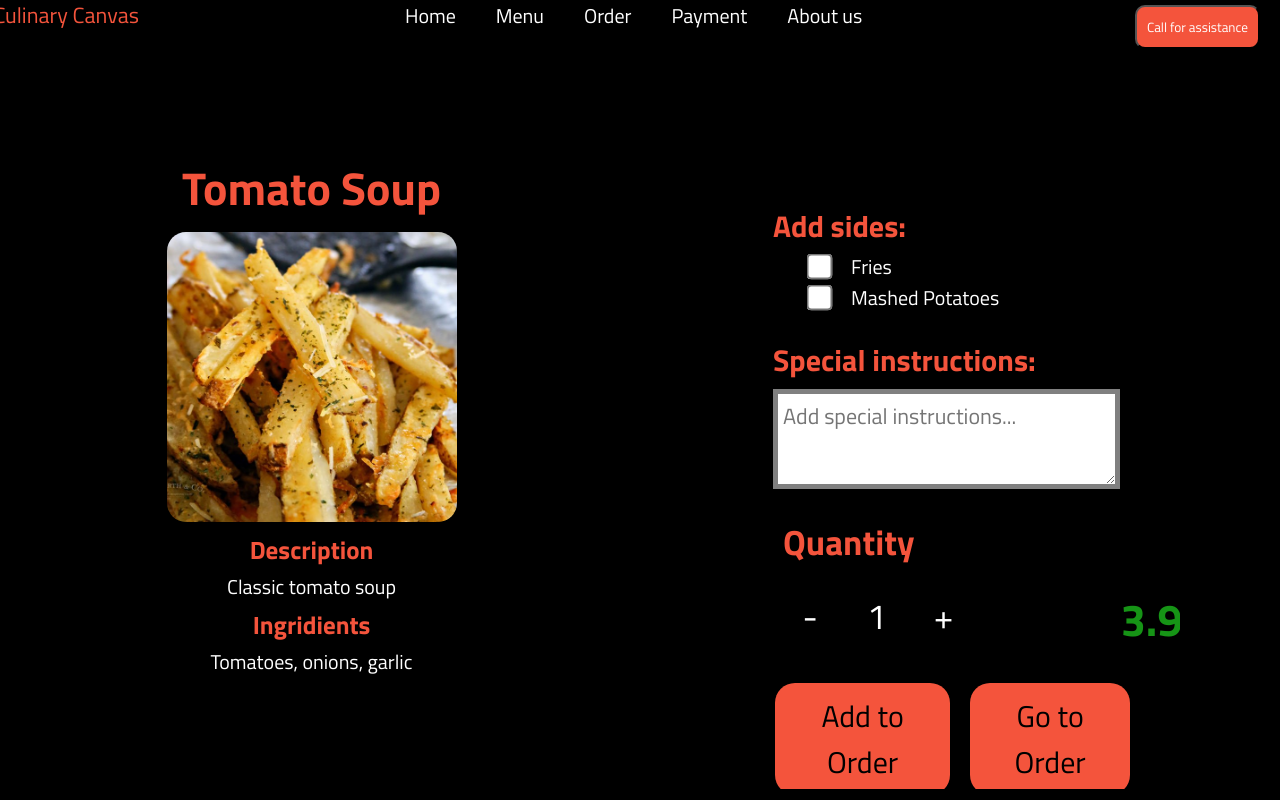
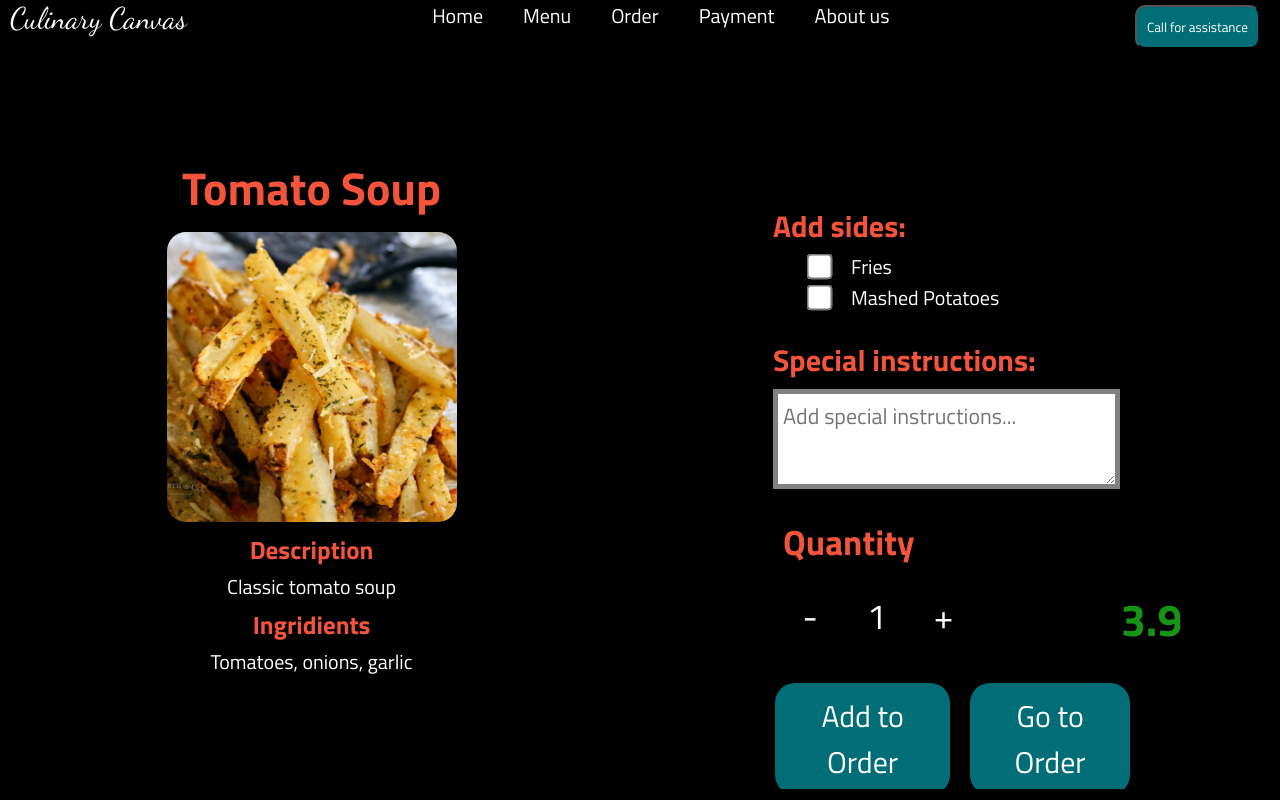
Before and after one commit to shahzill/CPSC481Project, a React (Create React App) app in the folder project/: page /ItemDetail/1 in a window 1280 px wide. Built offline with nearby package versions, Linux system fonts and the light colour scheme.

Commit message:
Css changes

```diff
--- a/project/src/Components/Navbar.js
+++ b/project/src/Components/Navbar.js
@@ -26,7 +26,8 @@ function Navbar() {
 
 	return (
 		<header className="header">
-			<Link className="link" smooth to="/#" >Culinary Canvas</Link>
+			<Link className="link dancingScript" smooth to="/#" style={{ marginLeft: '10px' }}>Culinary Canvas</Link>
+
 			<nav ref={navRef}>
                 <div className="links">
                     <Link className="link" smooth to="/" >Home</Link>
--- a/project/src/Pages/Home.js
+++ b/project/src/Pages/Home.js
@@ -8,8 +8,8 @@ import videoBG from "../Videos/HomePageVideo.mp4";
 function HomePage() {
     return (
         <>
-             {/* <video className="Video" src={videoBG} autoPlay muted loop playsInline/>  */}
-             <div className="black-background">
+             <video className="Video" src={videoBG} autoPlay muted loop playsInline/>
+
             <div className="navbar">
             <React.Fragment><Navbar /></React.Fragment>
             </div>
@@ -19,7 +19,7 @@ function HomePage() {
                     <Link to="/"><button className="about-us-button">About Us</button></Link>
                 </div>
             </div>
-            </div>
+
         </>
     );
 }
--- a/project/src/Style/Home.css
+++ b/project/src/Style/Home.css
@@ -1,5 +1,6 @@
 :root {
-    --main-color: #f4543c; /* Define a variable named --main-color and assign it a value */
+    --main-color: #f4543c;
+    --button-color: #006d77;
   }
 
 .navbar{
@@ -42,11 +43,11 @@
 }
 
 .browse-menu-button {
-    background-color: var(--main-color);
+    background-color: var(--button-color);
     color: white;
 }
 
 .about-us-button {
-    background-color: var(--main-color);
+    background-color: var(--button-color);
     color: white;
 }
--- a/project/src/Style/ItemDetail.css
+++ b/project/src/Style/ItemDetail.css
@@ -137,15 +137,15 @@
   margin-left: 2px;
   padding: 10px 20px;
   font-size: 30px;
-  background-color: var(--main-color);
-  color: #000000;
+  background-color: var(--button-color);
+  color: white;
   border: none;
   cursor: pointer;
   border-radius: 20px;
 }
 
 .add-to-order:hover {
-  background-color:var(--main-color);
+  background-color:var(--button-color);
 }
 
 .addon {
@@ -232,15 +232,15 @@ textarea::placeholder {
   margin-left: 20px;
   padding: 10px 20px;
   font-size: 30px;
-  background-color: var(--main-color);
-  color: #000000;
+  background-color: var(--button-color);
+  color: white;
   border: none;
   cursor: pointer;
   border-radius: 20px;
 }
 
 .go-to-order:hover{
-  background-color: var(--main-color);
+  background-color: var(--button-color);
 }
 
 
--- a/project/src/Style/Menu.css
+++ b/project/src/Style/Menu.css
@@ -33,6 +33,7 @@
     margin-left: 20px;
     padding: 20px;
     padding-bottom: 0px;
+    color: var(--main-color);
 }
 
 .key-list{
@@ -45,6 +46,7 @@
     font-size: 50px;
     margin-left: 20px;
     padding: 20px;
+    color: var(--main-color);
 }
 
 .courses-list{
@@ -80,6 +82,7 @@
     font-size: 35px;
     padding-top: 20px;
     padding-left: 20px;
+    color: var(--main-color);
 }
 .food-items-courses-items{
     display: flex;
--- a/project/src/Style/Navbar.css
+++ b/project/src/Style/Navbar.css
@@ -1,4 +1,5 @@
 @import url("https://fonts.googleapis.com/css2?family=Titillium+Web:wght@300;400;700&display=swap");
+@import url('https://fonts.googleapis.com/css2?family=Dancing+Script:wght@400;700&display=swap');
 
 * {
 	padding: 0;
@@ -36,8 +37,13 @@
 .CallForAssistance{
     margin-right: 20px;
     margin-top: 5px;
-    background-color: var(--main-color);
+    background-color: var(--button-color);
     padding: 10px;
     border-radius: 10px;
     color: white;
 }
+
+.dancingScript {
+    font-family: 'Dancing Script', cursive;
+    font-size: 30px;
+}
--- a/project/src/Style/Order.css
+++ b/project/src/Style/Order.css
@@ -91,8 +91,8 @@ margin-top: 5px; /* Add some space between icon and description */
 .ConfirmOrderButton, .EditOrder {
     padding: 10px 20px;
     font-size: 15px;
-    background-color: var(--main-color);
-    color: #000000;
+    background-color: var(--button-color);
+    color: white;
     border: none;
     cursor: pointer;
     border-radius: 20px;
```
